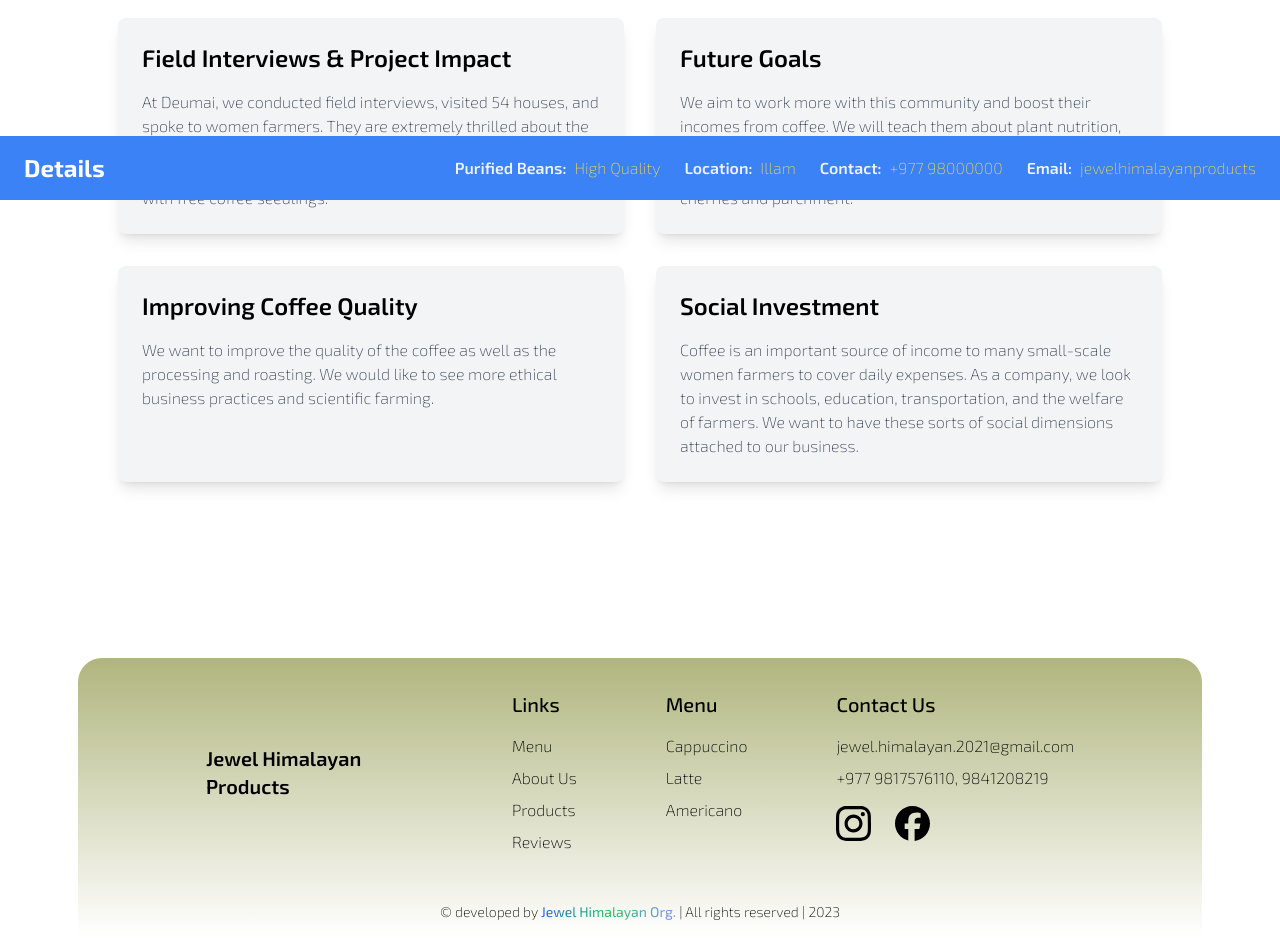
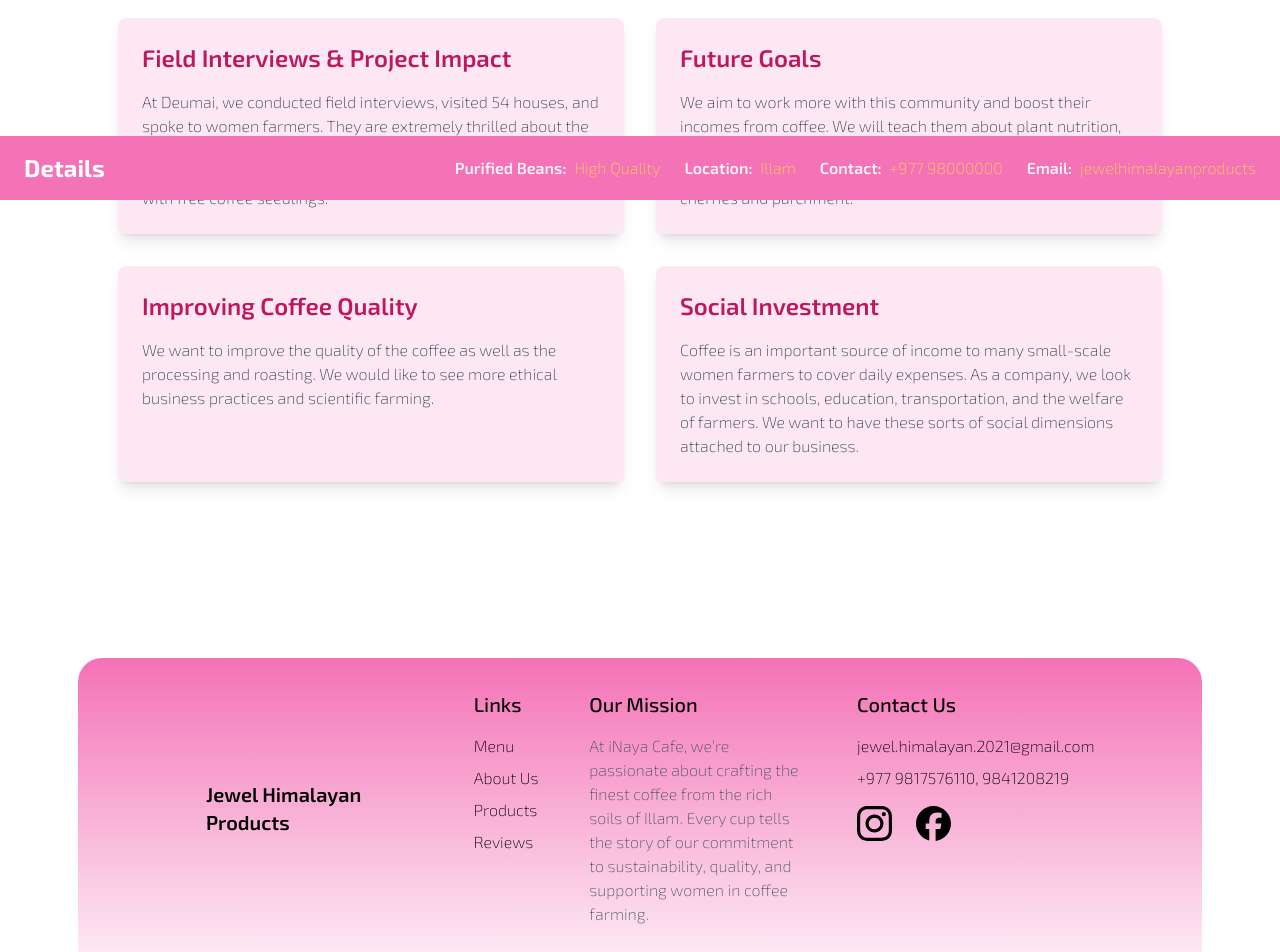
Before and after one commit to suyan-python/jewel_server, a React (Vite) app in the folder client/: page /sustainability in a window 1280 px wide. Shown: the part 600-1552 px from the top of the page. Built offline with nearby package versions, Linux system fonts and the light colour scheme.

Commit message:
Footer changes

```diff
--- a/client/src/components/Footer.jsx
+++ b/client/src/components/Footer.jsx
@@ -1,111 +1,116 @@
-import React from "react";
+import React, { useEffect, useState } from "react";
 import { SiInstagram, SiFacebook } from "react-icons/si";
+import { useLocation } from "react-router-dom"; // Import useLocation for route tracking
 
 const Footer = () => {
+  const location = useLocation(); // Get the current route
+  const [bgColor, setBgColor] = useState("bg-gradient-to-b from-seed to-white");
+
+  useEffect(() => {
+    // Update footer background color based on the current page
+    switch (location.pathname) {
+      case "/":
+        setBgColor("bg-gradient-to-b from-seed to-white");
+        break;
+      case "/farming":
+        setBgColor("bg-gradient-to-b from-green-800 to-white");
+        break;
+      case "/process":
+        setBgColor("bg-gradient-to-b from-black to-white");
+        break;
+      case "/sustainability":
+        setBgColor("bg-gradient-to-b from-pink-400 to-white");
+        break;
+      default:
+        setBgColor("bg-gradient-to-b from-seed to-white"); // Default color
+        break;
+    }
+  }, [location]);
+
   return (
-    <footer className="bg-gradient-to-b from-seed to-white text-black rounded-t-3xl mt-16 md:mt-32 mx-4 md:mx-14 footer">
-      <div className="flex flex-col md:flex-row justify-between p-8 md:px-32 px-5">
-        {/* Company Name - Centered on mobile */}
+    <footer
+      className={`${bgColor} text-black rounded-t-3xl mt-16 md:mt-32 mx-4 md:mx-14 mb-16`}
+    >
+      <div className="flex flex-col md:flex-row justify-between p-8 md:px-32 px-5 gap-8">
+        {/* Company Name */}
         <div className="w-full md:w-1/4 flex justify-center md:justify-start items-center mb-6 md:mb-0">
           <h1 className="font-semibold text-lg md:text-xl">
             Jewel Himalayan Products
           </h1>
         </div>
 
-        {/* Links - Hidden on Mobile */}
+        {/* Links */}
         <div className="hidden md:block mb-6 md:mb-0">
           <h1 className="font-medium text-lg md:text-xl pb-4">Links</h1>
           <nav className="flex flex-col gap-2 text-sm md:text-base">
             <a
               className="hover:text-brightColor transition-all cursor-pointer"
-              href="menu"
+              href="/menu"
             >
               Menu
             </a>
             <a
               className="hover:text-brightColor transition-all cursor-pointer"
-              href="about"
+              href="/about"
             >
               About Us
             </a>
             <a
               className="hover:text-brightColor transition-all cursor-pointer"
-              href="products"
+              href="/products"
             >
               Products
             </a>
             <a
               className="hover:text-brightColor transition-all cursor-pointer"
-              href="reviews"
+              href="/reviews"
             >
               Reviews
             </a>
           </nav>
         </div>
 
-        {/* Menu - Hidden on Mobile */}
-        <div className="hidden md:block mb-6 md:mb-0">
-          <h1 className="font-medium text-lg md:text-xl pb-4">Menu</h1>
+        {/* Mission Statement */}
+        <div className="w-full md:w-1/4">
+          <h1 className="font-medium text-lg md:text-xl pb-4">Our Mission</h1>
+          <p className="text-sm md:text-base text-gray-600">
+            At iNaya Cafe, we’re passionate about crafting the finest coffee
+            from the rich soils of Illam. Every cup tells the story of our
+            commitment to sustainability, quality, and supporting women in
+            coffee farming.
+          </p>
+        </div>
+
+        {/* Contact Info */}
+        <div className="w-full md:w-1/4">
+          <h1 className="font-medium text-lg md:text-xl pb-4">Contact Us</h1>
           <nav className="flex flex-col gap-2 text-sm md:text-base">
             <a
-              className="hover:text-brightColor transition-all cursor-pointer"
-              href="menu"
-            >
-              Cappuccino
-            </a>
-            <a
-              className="hover:text-brightColor transition-all cursor-pointer"
-              href="about"
-            >
-              Latte
-            </a>
-            <a
-              className="hover:text-brightColor transition-all cursor-pointer"
-              href="products"
-            >
-              Americano
-            </a>
-          </nav>
-        </div>
-
-        {/* Contact - Centered on mobile */}
-        <div className="w-full md:w-auto flex flex-col items-center md:items-start mb-6 md:mb-0">
-          <h1 className="font-medium text-lg md:text-xl pb-4">Contact Us</h1>
-          <nav className="flex flex-col gap-2 text-sm md:text-base text-center md:text-left">
-            <a
-              className="hover:text-brightColor transition-all cursor-pointer"
               href="mailto:jewel.himalayan.2021@gmail.com"
+              className="hover:text-brightColor transition-all"
             >
               jewel.himalayan.2021@gmail.com
             </a>
             <a
-              className="transition-all cursor-pointer"
               href="tel:+9779817576110"
+              className="hover:text-brightColor transition-all"
             >
-              +977{" "}
-              <a className="hover:text-brightColor" href="tel:+9779817576110">
-                9817576110,
-              </a>
-              <a className="hover:text-brightColor" href="tel:+9779841208219">
-                {" "}
-                9841208219
-              </a>
+              +977 9817576110, 9841208219
             </a>
-            {/* Social Media */}
-            <div className="social-medias flex gap-6 pt-2 justify-center md:justify-start">
+            <div className="social-medias flex gap-6 pt-2">
               <a
-                className="hover:text-red transition-all cursor-pointer"
                 href="https://www.instagram.com/inaya_cafe_2023/"
                 target="_blank"
                 rel="noopener noreferrer"
+                className="hover:text-red transition-all"
               >
                 <SiInstagram size={35} />
               </a>
               <a
-                className="hover:text-brightColor transition-all cursor-pointer"
                 href="https://www.facebook.com/profile.php?id=61556765843404"
                 target="_blank"
                 rel="noopener noreferrer"
+                className="hover:text-brightColor transition-all"
               >
                 <SiFacebook size={35} />
               </a>
@@ -115,16 +120,13 @@
       </div>
 
       {/* Footer Bottom */}
-      <div className="text-sm text-center py-4">
+      <div className="text-sm text-center py-4 font-medium">
         <p>
-          &copy; developed by
-          <span className="text-seed">
-            {" "}
-            <b className="bg-gradient-to-r from-blue-600 via-green-500 to-indigo-400 inline-block text-transparent bg-clip-text">
-              Jewel Himalayan Org.
-            </b>{" "}
-          </span>{" "}
-          | All rights reserved | 2023
+          &copy;2023 developed by{" "}
+          <b className="bg-gradient-to-r from-blue-600 via-green-500 to-indigo-400 inline-block text-transparent bg-clip-text">
+            Jewel Himalayan
+          </b>
+          . All rights reserved.
         </p>
       </div>
     </footer>
--- a/client/src/components/FooterBt.jsx
+++ b/client/src/components/FooterBt.jsx
@@ -12,7 +12,7 @@
       case "/farming":
         return "bg-prim"; // Color for Farming section
       case "/sustainability":
-        return "bg-bluee"; // Color for Sustainability section
+        return "bg-pink-400"; // Color for Sustainability section
       default:
         return "bg-gray-800"; // Default color
     }
--- a/client/src/components/contact/Form.jsx
+++ b/client/src/components/contact/Form.jsx
@@ -108,7 +108,7 @@
           {/* Submit Button */}
           <button
             type="submit"
-            className="w-full py-3 bg-blue text-white font-bold rounded-lg hover:bg-blue-600 focus:outline-none focus:ring-4 focus:ring-blue-300 transition duration-200"
+            className="w-full py-3 bg-bluee text-white  font-bold rounded-lg hover:bg-blue-600 focus:outline-none focus:ring-4 focus:ring-blue-300 transition duration-200"
           >
             Send Feedback
           </button>
--- a/client/src/components/sustainability/SusLanding.jsx
+++ b/client/src/components/sustainability/SusLanding.jsx
@@ -9,7 +9,7 @@
     <section className="bg-white py-12 px-6 md:px-12 lg:px-24">
       <div className="container mx-auto">
         {/* Title */}
-        <h2 className="text-3xl md:text-5xl font-bold text-center text-gray-800 mb-6">
+        <h2 className="text-3xl md:text-5xl font-bold text-center text-pink-500 mb-6">
           Women in Coffee Project
         </h2>
 
@@ -43,8 +43,8 @@
         {/* Details in Divs */}
         <div className="grid grid-cols-1 md:grid-cols-2 gap-8">
           {/* First Div */}
-          <div className="bg-gray-100 p-6 rounded-lg shadow-lg">
-            <h3 className="text-2xl font-semibold mb-4">
+          <div className="bg-pink-100 p-6 rounded-lg shadow-lg">
+            <h3 className="text-2xl font-semibold mb-4 text-pink-700">
               Field Interviews & Project Impact
             </h3>
             <p className="text-gray-700">
@@ -57,8 +57,10 @@
           </div>
 
           {/* Second Div */}
-          <div className="bg-gray-100 p-6 rounded-lg shadow-lg">
-            <h3 className="text-2xl font-semibold mb-4">Future Goals</h3>
+          <div className="bg-pink-100 p-6 rounded-lg shadow-lg">
+            <h3 className="text-2xl font-semibold mb-4 text-pink-700">
+              Future Goals
+            </h3>
             <p className="text-gray-700">
               We aim to work more with this community and boost their incomes
               from coffee. We will teach them about plant nutrition, water
@@ -69,8 +71,8 @@
           </div>
 
           {/* Third Div */}
-          <div className="bg-gray-100 p-6 rounded-lg shadow-lg">
-            <h3 className="text-2xl font-semibold mb-4">
+          <div className="bg-pink-100 p-6 rounded-lg shadow-lg">
+            <h3 className="text-2xl font-semibold mb-4 text-pink-700">
               Improving Coffee Quality
             </h3>
             <p className="text-gray-700">
@@ -81,8 +83,10 @@
           </div>
 
           {/* Fourth Div */}
-          <div className="bg-gray-100 p-6 rounded-lg shadow-lg">
-            <h3 className="text-2xl font-semibold mb-4">Social Investment</h3>
+          <div className="bg-pink-100 p-6 rounded-lg shadow-lg">
+            <h3 className="text-2xl font-semibold mb-4 text-pink-700">
+              Social Investment
+            </h3>
             <p className="text-gray-700">
               Coffee is an important source of income to many small-scale women
               farmers to cover daily expenses. As a company, we look to invest
--- a/client/tailwind.config.js
+++ b/client/tailwind.config.js
@@ -18,6 +18,7 @@
         back: "url('/src/assets/pictures/background/back.png')",
         backfarm: "url('/src/assets/pictures/background/backfarm.jpeg')",
         farm: "url('/src/assets/pictures/background/farm.jpeg')",
+        illam: "url('/src/assets/pictures/background/illam.jpg')",
         cafe: "url('/src/assets/pictures/background/cafe.jpeg')",
         backpurple: "url('/src/assets/pictures/background/backpurple.jpg')",
         aboutback: "url('/src/assets/pictures/background/aboutus.jpg')",
```
Also changed, not shown: client/src/components/sources/SourceHero.jsx (+7 -5 lines), client/src/layouts/Charts.jsx (+77 -38 lines).
